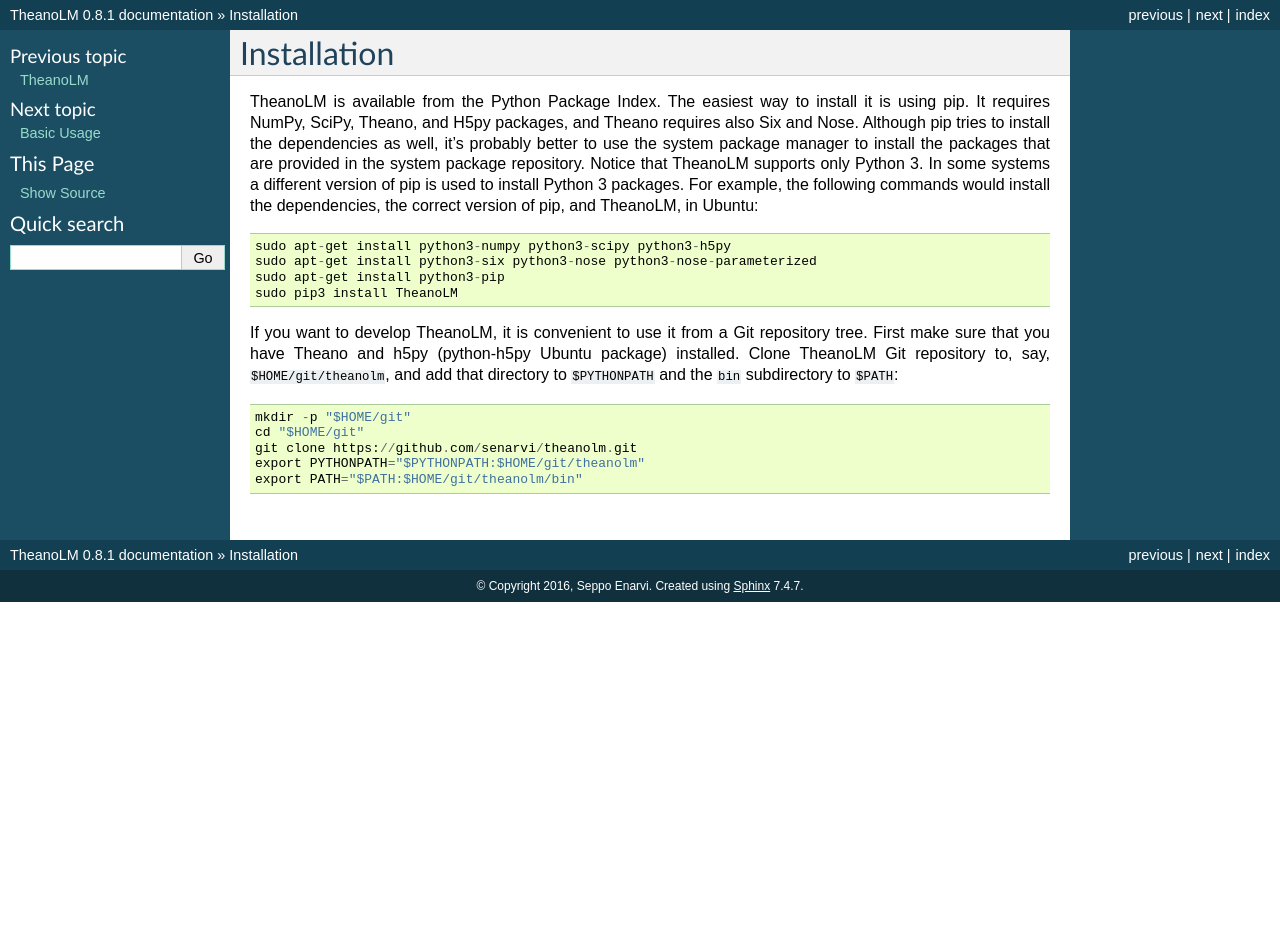
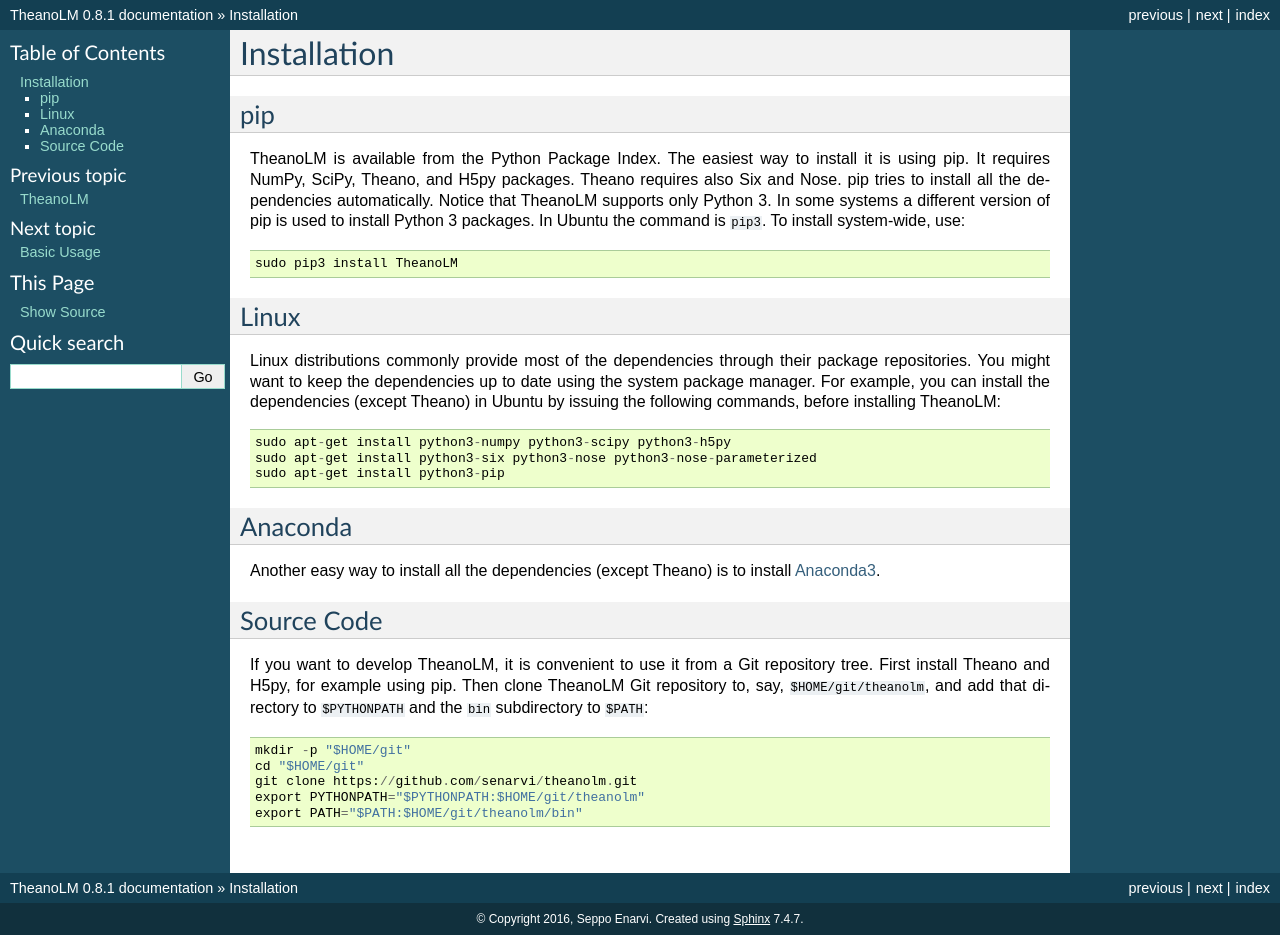
Before and after one commit to senarvi/theanolm, a Sphinx documentation site: the page built from docs/installation.rst, in a window 1280 px wide. Built offline with Sphinx 7.4.7, drawn with Linux system fonts in a browser that asks for light colours; pages that are not in the unit, such as notebooks, are missing from menus; before the commit the page ends 900 px from its top, so only the background shows below that.

Commit message:
Anaconda

```diff
--- a/docs/installation.rst
+++ b/docs/installation.rst
@@ -1,25 +1,44 @@
 Installation
 ============
 
+pip
+---
+
 TheanoLM is available from the Python Package Index. The easiest way to install
-it is using pip. It requires NumPy, SciPy, Theano, and H5py packages, and Theano
-requires also Six and Nose. Although pip tries to install the dependencies as
-well, it's probably better to use the system package manager to install the
-packages that are provided in the system package repository. Notice that
-TheanoLM supports only Python 3. In some systems a different version of pip is
-used to install Python 3 packages. For example, the following commands would
-install the dependencies, the correct version of pip, and TheanoLM, in Ubuntu::
+it is using pip. It requires NumPy, SciPy, Theano, and H5py packages. Theano
+requires also Six and Nose. pip tries to install all the dependencies
+automatically. Notice that TheanoLM supports only Python 3. In some systems a
+different version of pip is used to install Python 3 packages. In Ubuntu the
+command is ``pip3``. To install system-wide, use::
+
+    sudo pip3 install TheanoLM
+
+Linux
+-----
+
+Linux distributions commonly provide most of the dependencies through their
+package repositories. You might want to keep the dependencies up to date using
+the system package manager. For example, you can install the dependencies
+(except Theano) in Ubuntu by issuing the following commands, before installing
+TheanoLM::
 
     sudo apt-get install python3-numpy python3-scipy python3-h5py
     sudo apt-get install python3-six python3-nose python3-nose-parameterized
     sudo apt-get install python3-pip
-    sudo pip3 install TheanoLM
+
+Anaconda
+--------
+
+Another easy way to install all the dependencies (except Theano) is to install
+`Anaconda3 <https://www.continuum.io/downloads>`_.
+
+Source Code
+-----------
 
 If you want to develop TheanoLM, it is convenient to use it from a Git
-repository tree. First make sure that you have Theano and h5py (python-h5py
-Ubuntu package) installed. Clone TheanoLM Git repository to, say,
-``$HOME/git/theanolm``, and add that directory to ``$PYTHONPATH`` and the
-``bin`` subdirectory to ``$PATH``::
+repository tree. First install Theano and H5py, for example using pip. Then
+clone TheanoLM Git repository to, say, ``$HOME/git/theanolm``, and add that directory
+to ``$PYTHONPATH`` and the ``bin`` subdirectory to ``$PATH``::
 
     mkdir -p "$HOME/git"
     cd "$HOME/git"
```
